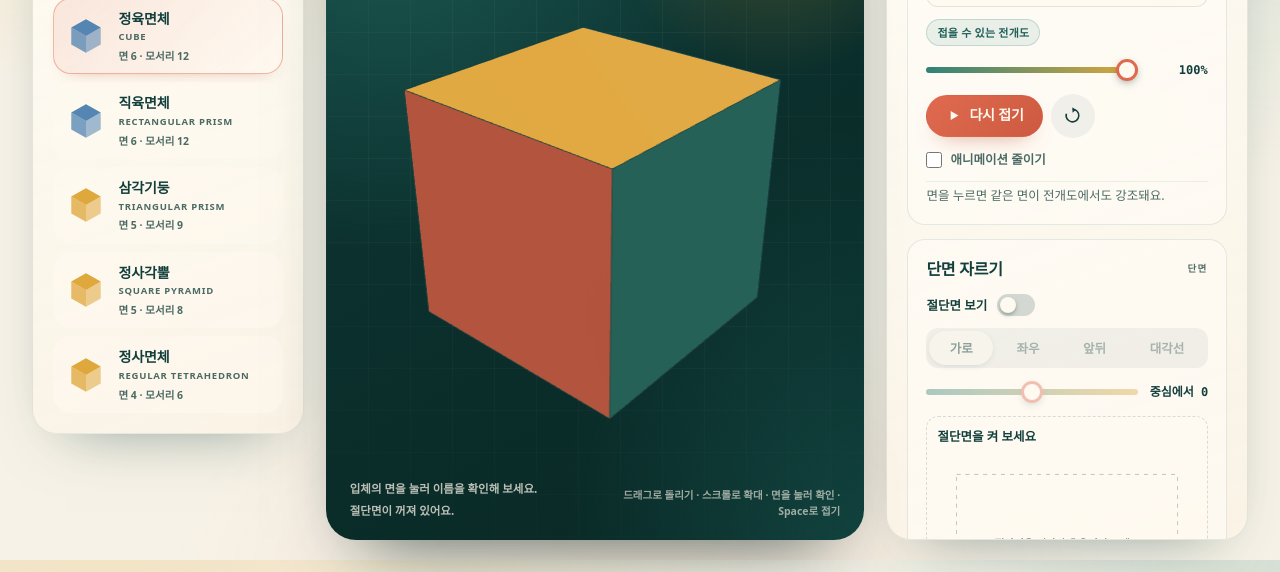
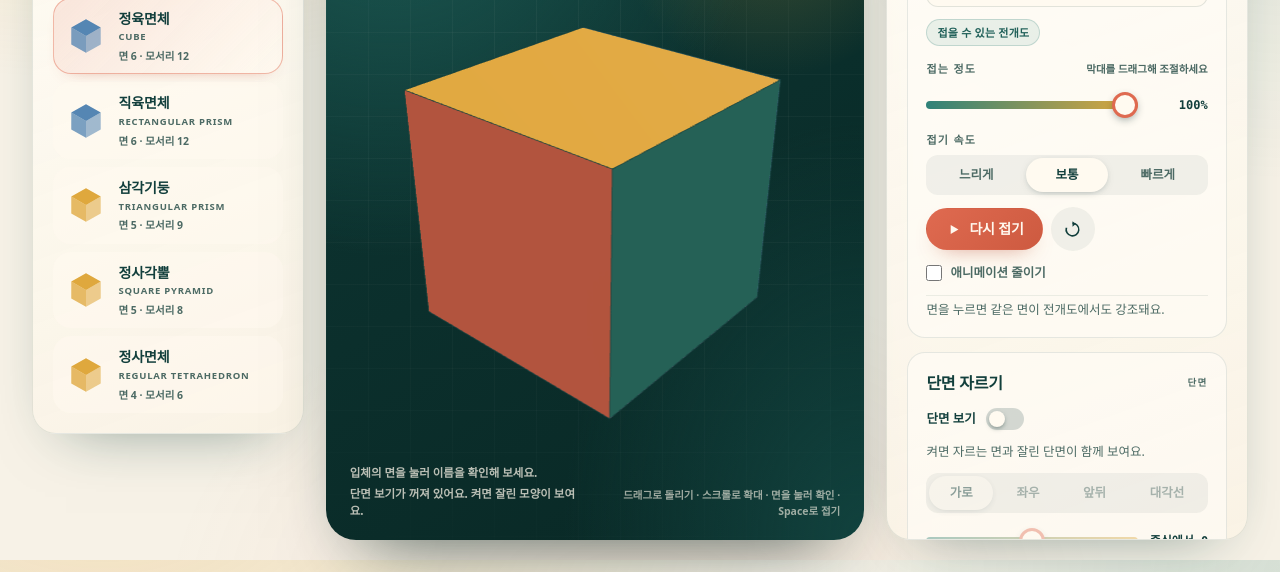
Before and after one commit to WBmaker2/polyfold, a website built with Vite: page index.html in a window 1280 px wide. Shown: the part 240-812 px from the top of the page. Built offline with nearby package versions, Linux system fonts and the light colour scheme; animation ran at ten frames a second.

Commit message:
feat: 접기 속도와 진행 막대 조절, 단면 안내 개선

```diff
--- a/src/app/App.ts
+++ b/src/app/App.ts
@@ -3,7 +3,14 @@ import { normalizePlane } from '../geometry/crossSection';
 import { validNets } from '../geometry/nets';
 import { getSolid } from '../geometry/solids';
 import { faceById } from '../geometry/solids';
-import type { ChallengeSetFilter, MobileTab, Route, Vec3, ViewMode } from '../geometry/types';
+import type {
+  ChallengeSetFilter,
+  FoldSpeed,
+  MobileTab,
+  Route,
+  Vec3,
+  ViewMode,
+} from '../geometry/types';
 import { ExplorePanel } from '../features/explore/ExplorePanel';
 import { ChallengePanel } from '../features/challenge/ChallengePanel';
 import { TeacherPanel } from '../features/teacher/TeacherPanel';
@@ -20,7 +27,11 @@ import {
 } from './state';
 import { buildViewModel, sectionRange } from './viewModel';
 
-const FOLD_DURATION = 1500;
+const FOLD_DURATIONS: Record<FoldSpeed, number> = {
+  slow: 5000,
+  normal: 3000,
+  fast: 1500,
+};
 
 export class App {
   private readonly leftHost: HTMLElement;
@@ -183,6 +194,7 @@ export class App {
         onSectionOffset: (offset) => this.setSectionOffset(offset),
         onReducedMotion: (value) => this.setReducedMotion(value),
         onShowFormulas: (value) => this.setShowFormulas(value),
+        onFoldSpeed: (speed) => this.setFoldSpeed(speed),
         onMobileTab: (tab) => this.setMobileTab(tab),
         onOpenChallenge: () => this.openChallenge(),
         onStartChallenge: (index) => this.startChallenge(index),
@@ -336,10 +348,11 @@ export class App {
     this.stopFold();
     const state = getState();
     const from = state.viewMode === 'net' || state.foldT >= 0.999 ? 0 : state.foldT;
+    const duration = FOLD_DURATIONS[state.preferences.foldSpeed];
     const start = performance.now();
     setState({ playing: true, viewMode: '3d', foldT: from });
     const tick = (now: number) => {
-      const next = Math.min(1, from + (now - start) / FOLD_DURATION);
+      const next = Math.min(1, from + (now - start) / duration);
       setState({ foldT: next });
       if (next < 1) {
         this.foldRaf = requestAnimationFrame(tick);
@@ -411,7 +424,7 @@ export class App {
         offset: Math.min(max, Math.max(min, 0)),
       },
     });
-    this.announce('절단면 방향을 바꿨어요.');
+    this.announce('단면을 자르는 방향을 바꿨어요.');
   }
 
   private setSectionOffset(offset: number): void {
@@ -431,6 +444,16 @@ export class App {
     setState((state) => ({
       preferences: { ...state.preferences, showFormulas: value },
     }));
+  }
+
+  private setFoldSpeed(speed: FoldSpeed): void {
+    const wasPlaying = getState().playing;
+    setState((state) => ({
+      preferences: { ...state.preferences, foldSpeed: speed },
+    }));
+    if (wasPlaying) this.startFold();
+    const label = speed === 'slow' ? '느리게' : speed === 'fast' ? '빠르게' : '보통';
+    this.announce(`접기 속도를 ${label}로 바꿨어요.`);
   }
 
   private setMobileTab(tab: MobileTab): void {
@@ -596,7 +619,7 @@ export class App {
   private sectionAnnouncement(): string {
     const state = getState();
     const viewModel = buildViewModel(state);
-    if (!viewModel.crossSection) return '절단면이 입체를 지나지 않아 단면이 없어요.';
+    if (!viewModel.crossSection) return '자르는 면이 입체를 지나지 않아 단면이 없어요.';
     return `단면은 ${viewModel.crossSection.shapeNameKo}이고 넓이는 ${viewModel.crossSection.area.toFixed(2)}예요.`;
   }
 
--- a/src/app/state.ts
+++ b/src/app/state.ts
@@ -2,7 +2,14 @@ import { getSolid } from '../geometry/solids';
 import { validNets } from '../geometry/nets';
 import { CHALLENGES } from '../data/challenges';
 import { loadProgress, type StoredProgress } from '../storage/progress';
-import type { ChallengeSetFilter, MobileTab, Route, Vec3, ViewMode } from '../geometry/types';
+import type {
+  ChallengeSetFilter,
+  FoldSpeed,
+  MobileTab,
+  Route,
+  Vec3,
+  ViewMode,
+} from '../geometry/types';
 
 export interface SectionState {
   enabled: boolean;
@@ -13,6 +20,7 @@ export interface SectionState {
 export interface PreferencesState {
   reducedMotion: boolean;
   showFormulas: boolean;
+  foldSpeed: FoldSpeed;
 }
 
 export interface TeacherState {
@@ -94,6 +102,7 @@ export function createInitialState(): AppState {
     preferences: {
       reducedMotion,
       showFormulas: stored?.preferences.showFormulas ?? true,
+      foldSpeed: stored?.preferences.foldSpeed ?? 'normal',
     },
     teacher: { filter: 'all', showAnswers: false },
     mobileTab: 'fold',
--- a/src/data/challenges.ts
+++ b/src/data/challenges.ts
@@ -57,26 +57,26 @@ export const CHALLENGES: Challenge[] = [
     id: 'cube-section-square',
     type: 'cross-section',
     solidId: 'cube',
-    section: { normal: { x: 0, y: 1, z: 0 }, offset: 0, labelKo: '가로 절단면' },
+    section: { normal: { x: 0, y: 1, z: 0 }, offset: 0, labelKo: '가로 자르기' },
     promptKo: '정육면체를 가로로 반쯤 잘랐어요. 단면은 어떤 모양일까요?',
-    hintKo: '절단면이 어느 면과 평행한지 생각해 보세요.',
+    hintKo: '자르는 면이 어느 면과 평행한지 생각해 보세요.',
     options: ['정사각형', '직사각형', '삼각형', '정육각형'],
     answer: '정사각형',
     explanationKo:
-      '절단면이 정육면체의 윗면과 평행해요. 그래서 잘린 단면은 윗면과 같은 정사각형이 돼요.',
+      '자르는 면이 정육면체의 윗면과 평행해요. 그래서 잘린 단면은 윗면과 같은 정사각형이 돼요.',
     difficulty: 2,
   },
   {
     id: 'cube-section-hexagon',
     type: 'cross-section',
     solidId: 'cube',
-    section: { normal: { x: 1, y: 1, z: 1 }, offset: 0, labelKo: '대각선 절단면' },
+    section: { normal: { x: 1, y: 1, z: 1 }, offset: 0, labelKo: '대각선 자르기' },
     promptKo: '정육면체를 마주 보는 꼭짓점을 지나도록 비스듬히 잘랐어요. 단면은 어떤 모양일까요?',
-    hintKo: '절단면이 여섯 개의 모서리를 지나가요.',
+    hintKo: '자르는 면이 여섯 개의 모서리를 지나가요.',
     options: ['정사각형', '오각형', '정육각형', '정삼각형'],
     answer: '정육각형',
     explanationKo:
-      '절단면이 정육면체의 여섯 모서리를 모두 지나가요. 여섯 변의 길이가 같은 정육각형이 만들어져요.',
+      '자르는 면이 정육면체의 여섯 모서리를 모두 지나가요. 여섯 변의 길이가 같은 정육각형이 만들어져요.',
     difficulty: 3,
   },
   {
--- a/src/features/explore/ExplorePanel.ts
+++ b/src/features/explore/ExplorePanel.ts
@@ -1,6 +1,12 @@
 import { CHALLENGES } from '../../data/challenges';
 import { SOLIDS } from '../../geometry/solids';
-import type { CrossSection, MobileTab, SolidDefinition, Vec3 } from '../../geometry/types';
+import type {
+  CrossSection,
+  FoldSpeed,
+  MobileTab,
+  SolidDefinition,
+  Vec3,
+} from '../../geometry/types';
 import { formatNumber } from '../../geometry/vec';
 import type { AppState } from '../../app/state';
 import type { ViewModel } from '../../app/viewModel';
@@ -27,6 +33,7 @@ export interface ExploreCallbacks {
   onSectionOffset: (offset: number) => void;
   onReducedMotion: (value: boolean) => void;
   onShowFormulas: (value: boolean) => void;
+  onFoldSpeed: (speed: FoldSpeed) => void;
   onMobileTab: (tab: MobileTab) => void;
   onOpenChallenge: () => void;
   onStartChallenge: (index: number) => void;
@@ -57,6 +64,7 @@ export class ExplorePanel {
   private readonly foldOutput: HTMLOutputElement;
   private readonly playButton: HTMLButtonElement;
   private readonly reducedMotion: HTMLInputElement;
+  private readonly foldSpeedButtons = new Map<FoldSpeed, HTMLButtonElement>();
   private readonly faceText: HTMLElement;
   private readonly clearFace: HTMLButtonElement;
   private readonly sectionToggle: HTMLInputElement;
@@ -125,6 +133,9 @@ export class ExplorePanel {
     this.foldSlider.addEventListener('input', () =>
       this.callbacks.onFold(Number(this.foldSlider.value)),
     );
+    this.foldSlider.addEventListener('pointerdown', () => {
+      this.callbacks.onFold(Number(this.foldSlider.value));
+    });
     this.playButton.addEventListener('click', () => this.callbacks.onTogglePlay());
     this.right
       .querySelector('#fold-reset')!
@@ -174,7 +185,14 @@ export class ExplorePanel {
     setHidden(this.netNote, !viewModel.layout.noteKo);
 
     this.foldSlider.value = String(state.foldT);
-    setText(this.foldOutput, `${Math.round(state.foldT * 100)}%`);
+    const percent = Math.round(state.foldT * 100);
+    setText(this.foldOutput, `${percent}%`);
+    this.foldSlider.setAttribute('aria-valuetext', `${percent}% 접힘`);
+    for (const [speed, buttonNode] of this.foldSpeedButtons) {
+      const active = speed === state.preferences.foldSpeed;
+      buttonNode.classList.toggle('is-active', active);
+      buttonNode.setAttribute('aria-pressed', String(active));
+    }
     this.playButton.innerHTML = state.playing ? ICONS.pause : ICONS.play;
     this.playButton.append(
       document.createTextNode(
@@ -310,6 +328,10 @@ export class ExplorePanel {
     const note = h('p', 'note');
     note.id = 'net-note';
     metaRow.append(meta);
+    const progressHead = h('div', 'progress-head');
+    const progressHint = h('span', 'progress-hint', '막대를 드래그해 조절하세요');
+    progressHint.id = 'fold-slider-hint';
+    progressHead.append(h('span', 'field-label', '접는 정도'), progressHint);
     const foldRow = h('div', 'range-row');
     const slider = h('input', 'range');
     slider.type = 'range';
@@ -317,13 +339,37 @@ export class ExplorePanel {
     slider.min = '0';
     slider.max = '1';
     slider.step = '0.01';
-    slider.value = '0';
-    slider.setAttribute('aria-label', '접기 정도');
+    slider.value = '1';
+    slider.setAttribute('aria-label', '접는 정도');
+    slider.setAttribute('aria-valuetext', '100% 접힘');
+    slider.setAttribute('aria-describedby', 'fold-slider-hint');
+    slider.title = '드래그해서 접는 정도를 조절하세요';
     const output = h('output', 'range-value');
     output.id = 'fold-output';
     output.setAttribute('for', 'fold-slider');
-    output.textContent = '0%';
+    output.textContent = '100%';
     foldRow.append(slider, output);
+    const speedField = h('div', 'field speed-field');
+    speedField.append(h('span', 'field-label', '접기 속도'));
+    const speedRow = h('div', 'segmented segmented-wrap');
+    speedRow.setAttribute('role', 'group');
+    speedRow.setAttribute('aria-label', '접기 속도');
+    const speeds: { speed: FoldSpeed; label: string; title: string }[] = [
+      { speed: 'slow', label: '느리게', title: '약 5초 동안 접어요' },
+      { speed: 'normal', label: '보통', title: '약 3초 동안 접어요' },
+      { speed: 'fast', label: '빠르게', title: '약 1.5초 동안 접어요' },
+    ];
+    for (const item of speeds) {
+      const speedButton = h('button', 'segmented-btn', item.label);
+      speedButton.type = 'button';
+      speedButton.dataset.foldSpeed = item.speed;
+      speedButton.title = item.title;
+      speedButton.setAttribute('aria-label', `${item.label}, ${item.title}`);
+      speedButton.addEventListener('click', () => this.callbacks.onFoldSpeed(item.speed));
+      this.foldSpeedButtons.set(item.speed, speedButton);
+      speedRow.append(speedButton);
+    }
+    speedField.append(speedRow);
     const buttons = h('div', 'btn-row');
     const play = h('button', 'btn btn-primary btn-pulse');
     play.type = 'button';
@@ -346,7 +392,18 @@ export class ExplorePanel {
     clearButton.type = 'button';
     clearButton.id = 'clear-face';
     faceRow.append(faceText, clearButton);
-    card.append(head, field, metaRow, note, foldRow, buttons, reduce, faceRow);
+    card.append(
+      head,
+      field,
+      metaRow,
+      note,
+      progressHead,
+      foldRow,
+      speedField,
+      buttons,
+      reduce,
+      faceRow,
+    );
     return card;
   }
 
@@ -363,11 +420,12 @@ export class ExplorePanel {
     input.id = 'section-toggle';
     const track = h('span', 'switch');
     track.setAttribute('aria-hidden', 'true');
-    toggle.append(input, h('span', 'switch-label', '절단면 보기'), track);
+    toggle.append(input, h('span', 'switch-label', '단면 보기'), track);
+    const sectionHint = h('p', 'note', '켜면 자르는 면과 잘린 단면이 함께 보여요.');
 
     const presets = h('div', 'segmented segmented-wrap');
     presets.setAttribute('role', 'group');
-    presets.setAttribute('aria-label', '절단면 방향');
+    presets.setAttribute('aria-label', '자르는 방향');
     for (const preset of SECTION_PRESETS) {
       const buttonNode = h('button', 'segmented-btn', preset.label);
       buttonNode.type = 'button';
@@ -378,7 +436,7 @@ export class ExplorePanel {
     const offset = h('input', 'range');
     offset.type = 'range';
     offset.id = 'section-offset';
-    offset.setAttribute('aria-label', '절단면 위치');
+    offset.setAttribute('aria-label', '자르는 위치');
     const offsetValue = h('output', 'range-value');
     offsetValue.id = 'section-offset-value';
     offsetValue.setAttribute('for', 'section-offset');
@@ -389,7 +447,7 @@ export class ExplorePanel {
     const resultHead = h('div', 'section-result-head');
     const resultTitle = h('strong', 'section-shape');
     resultTitle.id = 'section-meta';
-    resultTitle.textContent = '단면을 켜 보세요';
+    resultTitle.textContent = '단면 보기를 켜 보세요';
     resultHead.append(resultTitle);
     const canvas = h('canvas', 'section-canvas');
     canvas.id = 'section-canvas';
@@ -397,7 +455,7 @@ export class ExplorePanel {
     canvas.height = 440;
     canvas.setAttribute('aria-hidden', 'true');
     result.append(resultHead, canvas);
-    card.append(head, toggle, presets, offsetRow, result);
+    card.append(head, toggle, sectionHint, presets, offsetRow, result);
     return card;
   }
 
@@ -489,7 +547,7 @@ export class ExplorePanel {
     if (key === this.sectionKey) return;
     this.sectionKey = key;
     if (!state.section.enabled) {
-      setText(this.sectionMeta, '절단면을 켜 보세요');
+      setText(this.sectionMeta, '단면 보기를 켜 보세요');
       this.sectionResult.classList.remove('has-section');
       drawEmptySection(this.sectionCanvas);
       return;
@@ -639,7 +697,7 @@ function drawEmptySection(canvas: HTMLCanvasElement): void {
   ctx.fillStyle = 'rgba(18, 63, 60, 0.5)';
   ctx.font = '600 13px "Apple SD Gothic Neo", "Malgun Gothic", sans-serif';
   ctx.textAlign = 'center';
-  ctx.fillText('절단면을 지나가게 움직여 보세요', 160, 114);
+  ctx.fillText('단면 보기를 켜고 위치를 움직여 보세요', 160, 114);
 }
 
 function drawHiddenSection(canvas: HTMLCanvasElement): void {
--- a/src/geometry/crossSection.ts
+++ b/src/geometry/crossSection.ts
@@ -200,6 +200,6 @@ export function computeCrossSection(
 }
 
 export function describeCrossSection(section: CrossSection | null): string {
-  if (!section) return '단면이 없어요. 절단면이 입체를 지나지 않아요.';
+  if (!section) return '단면이 없어요. 자르는 면이 입체를 지나지 않아요.';
   return `${section.shapeNameKo}, 둘레 ${formatNumber(section.perimeter)}, 넓이 ${formatNumber(section.area)}`;
 }
--- a/src/geometry/types.ts
+++ b/src/geometry/types.ts
@@ -155,6 +155,7 @@ export interface Challenge {
   difficulty: 1 | 2 | 3;
 }
 
+export type FoldSpeed = 'slow' | 'normal' | 'fast';
 export type Route = 'explore' | 'challenge' | 'teacher';
 export type ViewMode = '3d' | 'net';
 export type ChallengeSetFilter = 'all' | 'basic' | 'advanced';
--- a/src/render/Stage.ts
+++ b/src/render/Stage.ts
@@ -237,11 +237,11 @@ export class Stage {
   }
 
   private sectionText(state: AppState, viewModel: ViewModel): string {
-    if (!state.section.enabled) return '절단면이 꺼져 있어요.';
+    if (!state.section.enabled) return '단면 보기가 꺼져 있어요. 켜면 잘린 모양이 보여요.';
     if (state.route === 'challenge' && !state.revealed) {
-      return '절단면의 단면 모양은 답을 제출한 뒤 확인할 수 있어요.';
+      return '단면의 모양은 답을 제출한 뒤 확인할 수 있어요.';
     }
-    if (!viewModel.crossSection) return '이 절단면에서는 단면이 생기지 않아요.';
+    if (!viewModel.crossSection) return '이 위치에서는 단면이 생기지 않아요.';
     return `단면 · ${viewModel.crossSection.shapeNameKo} · 넓이 ${formatNumber(
       viewModel.crossSection.area,
     )}`;
@@ -268,7 +268,7 @@ export class Stage {
     }
     if (state.section.enabled) {
       if (state.route === 'challenge' && !state.revealed) {
-        parts.push('절단면이 켜져 있고 단면의 모양은 아직 공개되지 않았습니다.');
+        parts.push('단면 보기가 켜져 있고 단면의 모양은 아직 공개되지 않았습니다.');
       } else if (viewModel.crossSection) {
         parts.push(
           `단면은 ${viewModel.crossSection.shapeNameKo}이고 넓이는 ${formatNumber(
@@ -276,7 +276,7 @@ export class Stage {
           )}입니다.`,
         );
       } else {
-        parts.push('절단면이 입체를 지나지 않아 단면이 없습니다.');
+        parts.push('자르는 면이 입체를 지나지 않아 단면이 없습니다.');
       }
     }
     if (viewModel.layout.noteKo && (state.route !== 'challenge' || state.revealed)) {
--- a/src/storage/progress.ts
+++ b/src/storage/progress.ts
@@ -1,3 +1,5 @@
+import type { FoldSpeed } from '../geometry/types';
+
 export const PROGRESS_KEY = 'polyfold.progress.v1';
 
 export interface StoredProgress {
@@ -9,6 +11,7 @@ export interface StoredProgress {
   preferences: {
     reducedMotion: boolean;
     showFormulas: boolean;
+    foldSpeed?: FoldSpeed;
   };
 }
 
@@ -33,6 +36,10 @@ export function loadProgress(): StoredProgress | null {
       preferences: {
         reducedMotion: parsed.preferences?.reducedMotion ?? false,
         showFormulas: parsed.preferences?.showFormulas ?? true,
+        foldSpeed:
+          parsed.preferences?.foldSpeed === 'slow' || parsed.preferences?.foldSpeed === 'fast'
+            ? parsed.preferences.foldSpeed
+            : 'normal',
       },
     };
   } catch {
--- a/src/ui/styles/base.css
+++ b/src/ui/styles/base.css
@@ -352,46 +352,61 @@ img {
 
 .range {
   width: 100%;
-  height: 24px;
+  height: 32px;
   margin: 0;
   background: transparent;
+  cursor: pointer;
   appearance: none;
 }
 
 .range::-webkit-slider-runnable-track {
-  height: 6px;
+  height: 8px;
   border-radius: 999px;
   background: linear-gradient(90deg, var(--teal), var(--gold));
 }
 
 .range::-moz-range-track {
-  height: 6px;
+  height: 8px;
   border-radius: 999px;
   background: linear-gradient(90deg, var(--teal), var(--gold));
 }
 
 .range::-webkit-slider-thumb {
-  width: 22px;
-  height: 22px;
-  margin-top: -8px;
+  width: 26px;
+  height: 26px;
+  margin-top: -9px;
   border: 3px solid var(--coral);
   border-radius: 50%;
   background: var(--paper-2);
   box-shadow: 0 3px 8px -2px rgba(9, 40, 37, 0.45);
+  cursor: grab;
   appearance: none;
 }
 
 .range::-moz-range-thumb {
-  width: 18px;
-  height: 18px;
+  width: 20px;
+  height: 20px;
   border: 3px solid var(--coral);
   border-radius: 50%;
   background: var(--paper-2);
   box-shadow: 0 3px 8px -2px rgba(9, 40, 37, 0.45);
+  cursor: grab;
+}
+
+.range:active::-webkit-slider-thumb,
+.range:active::-moz-range-thumb {
+  cursor: grabbing;
+}
+
+.range:focus-visible {
+  outline: var(--focus-ring);
+  outline-offset: 2px;
+  border-radius: 999px;
 }
 
 .range:disabled {
   opacity: 0.4;
+  cursor: not-allowed;
 }
 
 .range-value {
--- a/src/ui/styles/layout.css
+++ b/src/ui/styles/layout.css
@@ -578,6 +578,24 @@
   gap: 8px;
 }
 
+.progress-head {
+  display: flex;
+  align-items: baseline;
+  justify-content: space-between;
+  gap: 10px;
+  margin-top: 2px;
+}
+
+.progress-hint {
+  color: var(--ink-soft);
+  font-size: 10.5px;
+  font-weight: 600;
+}
+
+.speed-field {
+  margin-top: -2px;
+}
+
 .face-row {
   display: flex;
   align-items: center;
@@ -1246,6 +1264,17 @@
     grid-template-columns: minmax(210px, 250px) minmax(0, 1fr);
   }
 
+  .stage {
+    position: relative;
+    top: 0;
+  }
+
+  .panel-left {
+    position: static;
+    max-height: none;
+    overflow: visible;
+  }
+
   .panel-right {
     position: static;
     display: grid;
@@ -1258,6 +1287,10 @@
 
   .panel-right .mobile-tabs {
     display: none;
+  }
+
+  .panel-right .card-accent {
+    grid-column: 1 / -1;
   }
 }
 
```
Also changed, not shown: docs/UPDATELOG.md (+28 -3 lines), src/tests/e2e/explore.spec.ts (+35 -2 lines), src/tests/e2e/responsive.spec.ts (+11 -0 lines).
